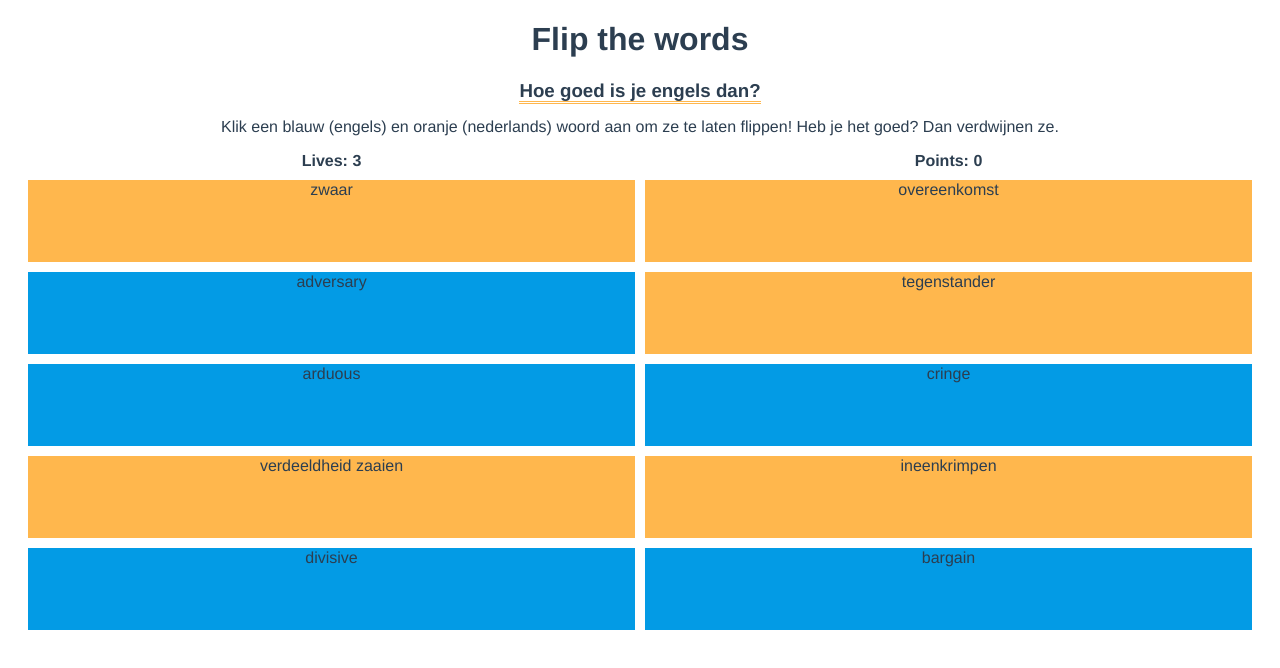
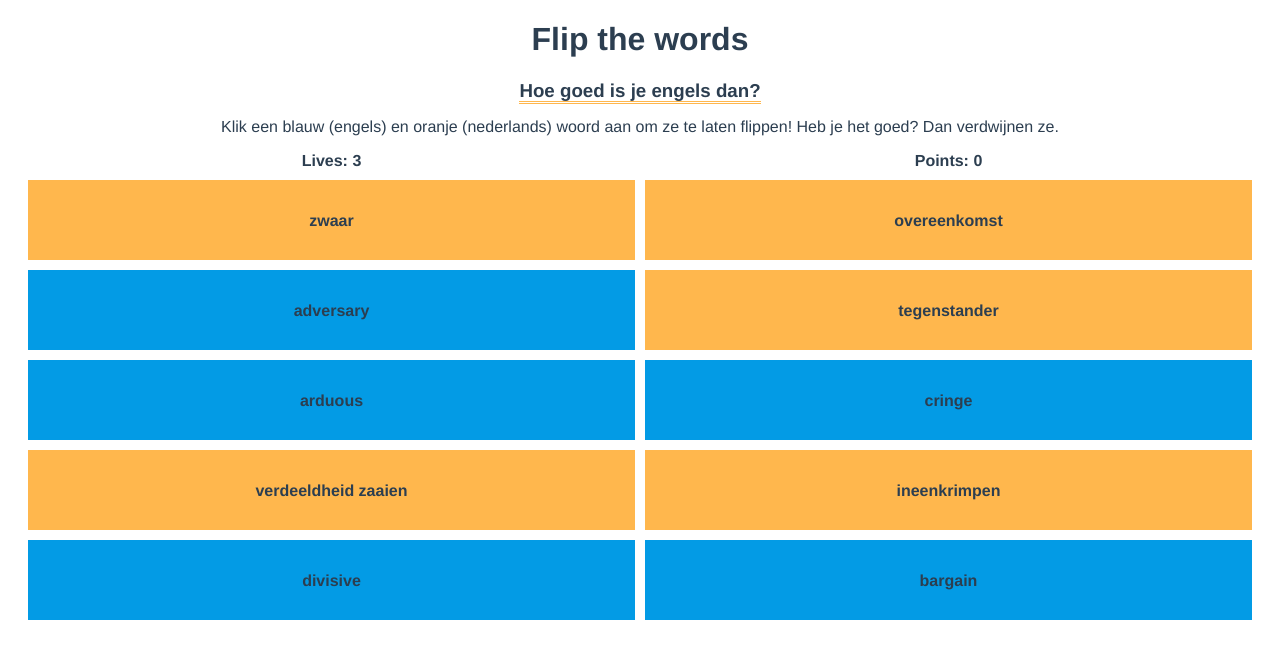
Before and after one commit to PLint-sites/flipwords, a Vue app: page / in a window 1280 px wide. Shown: the top 668 px of the page. Built offline with nearby package versions, Linux system fonts and the light colour scheme.

Commit message:
Setup correct flipping with TWEEN

```diff
--- a/package.json
+++ b/package.json
@@ -7,6 +7,7 @@
     "build": "vue-cli-service build"
   },
   "dependencies": {
+    "@tweenjs/tween.js": "^18.6.4",
     "core-js": "^3.6.5",
     "vue": "^2.6.11"
   },
--- /dev/null
+++ b/src/components/FlipBox.vue
@@ -0,0 +1,77 @@
+<template>
+    <div class="box" :class="word.type" @click="select" :style="doosStyle">{{ word.word }}</div>
+</template>
+
+<script>
+import TWEEN from '@tweenjs/tween.js';
+
+export default {
+    name: 'FlipBox',
+    props: ['word'],
+    data() {
+        return {
+            boxRotateY: 0,
+        }
+    },
+    computed: {
+        doosStyle() {
+            return {
+                transform: `rotateY(${this.boxRotateY}deg)`,
+                background: (this.word.selected) ? 'purple' : ''
+            }
+        },
+
+    },
+    methods: {
+        rot(start, end) {
+            function animate(time) {
+                requestAnimationFrame(animate);
+                TWEEN.update(time);
+            }
+            requestAnimationFrame(animate);
+
+            const rotateBox = { pos: start };
+            new TWEEN.Tween(rotateBox)
+                .to({ pos: end }, 250)
+                .onUpdate(() => { this.boxRotateY = rotateBox.pos; })
+                .start()
+        },
+        select() {
+            this.$emit('selected')
+        },
+    },
+    watch: {
+        'word.flipping': function(isFlipping) {
+            if (isFlipping) {
+                this.rot(0, 360)
+            }
+        },
+    },
+}
+</script>
+
+<style lang="less" scoped>
+@orange: #FFB74D;
+@orangedark: #EF6C00;
+@blue: #039BE5;
+@bluedark: #0277BD;
+@green: #43A047;
+@red: #E53935;
+
+.box {
+    height: 80px;
+    border: 1px solid @orange;
+    background: @orange;
+    font-weight: bold;
+    box-sizing: border-box;
+    padding-top: 20px;
+    line-height: 40px;
+
+    &.en {
+        border: 1px solid @blue;
+        background: @blue;
+    }
+}
+
+
+</style>
--- a/src/components/FlipWord.vue
+++ /dev/null
@@ -1,105 +0,0 @@
-<template>
-  <div class="box" :class="itemClass" @click="select">
-    {{ word.word }}
-    <span v-if="word.correct">&check;</span>
-    <span v-else-if="word.correct === false">&times;</span>
-  </div>
-</template>
-
-<script>
-export default {
-  name: 'FlipWord',
-  props: ['word'],
-  computed: {
-    itemClass() {
-      let correctClass = 'correct'
-      if (this.word.correct === null) {
-        correctClass = ''
-      } else if (this.word.correct === false) {
-        correctClass = 'incorrect'
-      }
-      return `${this.word.type} ${this.word.selected ? 'selected' : ''} ${this.word.flipping ? 'flipping' : ''} ${correctClass}`
-    }
-  },
-  methods: {
-    select() {
-      this.$emit('selected')
-    },
-  },
-}
-</script>
-
-<style scoped lang="less">
-@orange: #FFB74D;
-@orangedark: #EF6C00;
-@blue: #039BE5;
-@bluedark: #0277BD;
-@green: #43A047;
-@red: #E53935;
-
-.box {
-  height: 80px;
-  transition: transform 1s ease-in;
-
-  span {
-    position: absolute;
-    width: 14px;
-    top: 56px;
-    left: 50%;
-    margin-left: -7px;
-    border: 1px solid #fff;
-    border-radius: 50%;
-    font-size: 10px;
-  }
-
-  &:hover {
-    cursor: pointer;
-  }
-
-  &.flipping {
-    transform: rotateY(1440deg);
-  }
-
-  &.en {
-    border: 1px solid @blue;
-    background: @blue;
-
-    &.selected {
-      background: @bluedark;
-
-      &.correct {
-        background: @green;
-        border-color: @green;
-        color: white;
-      }
-
-      &.incorrect {
-        background: @red;
-        border-color: @red;
-        color: white;
-      }
-    }
-  }
-
-  &.nl {
-    border: 1px solid @orange;
-    background: @orange;
-
-    &.selected {
-      background: @orangedark;
-
-      &.correct {
-        background: @green;
-        border-color: @green;
-        color: white;
-      }
-
-      &.incorrect {
-        background: @red;
-        border-color: @red;
-        color: white;
-      }
-    }
-  }
-}
-</style>
--- a/src/components/Flipwords.vue
+++ b/src/components/Flipwords.vue
@@ -8,17 +8,22 @@
       <span>Points: {{ points }}</span>
     </div>
     <div v-if="flattenedWords.length" class="grid">
-      <FlipWord v-for="i in numberWordsRemaining" :key="`box_${i}`" :word="flattenedWords[i-1]" @selected="selectWord(i-1)"/>
+      <FlipBox v-for="i in numberWordsRemaining"
+        :key="`box_${i}`"
+        :word="flattenedWords[i-1]"
+        @selected="selectWord(i-1)"
+      />
     </div>
   </div>
 </template>
 
 <script>
 import words from '@/words/list'
-import FlipWord from './FlipWord'
+import FlipBox from './FlipBox'
+
 export default {
   name: 'Flipwords',
-  components: {FlipWord},
+  components: {FlipBox},
   props: {
     msg: String
   },
@@ -31,7 +36,7 @@ export default {
       flattenedWords: [],
       selectedBoxes: [],
       lives: 3,
-      points: 0
+      points: 0,
     }
   },
   computed: {
@@ -88,7 +93,7 @@ export default {
     shuffle(array) {
       return array.sort(() => Math.random() - 0.5);
     },
-    waitFor(delay = 1000) {
+    waitFor(delay = 500) {
       return new Promise((resolve, reject) => {
         setTimeout(resolve, delay)
       })
@@ -111,7 +116,7 @@ export default {
               this.points++
 
               // na een timeout van 1 seconde, verwijder woorden uit het grid
-              await this.waitFor(2000)
+              await this.waitFor(1000)
               this.flattenedWords = this.flattenedWords.filter(word => !word.correct)
 
               // clear selected boxes
@@ -122,7 +127,7 @@ export default {
               this.flattenedWords = this.flattenedWords.map(word => ({...word, correct: (word.flipping ? false : null)}))
               this.lives--
               // flip back
-              await this.waitFor(2000)
+              await this.waitFor(1000)
               this.flattenedWords = this.flattenedWords.map(word => ({...word, flipping: false, selected: false, correct: null}))
               this.selectedBoxes = []
             }
@@ -143,6 +148,19 @@ export default {
 
 <style scoped lang="less">
 @orange: #FFB74D;
+
+#doos {
+  background: @orange;
+  width: 150px;
+  height: 120px;
+  margin-left: auto;
+  margin-right: auto;
+  margin-bottom: 20px;
+  padding-top: 35px;
+  box-sizing: border-box;
+  font-weight: bold;
+}
+
 a {
   color: #42b983;
 }
```
Also changed, not shown: 1 other file (tests, documents, lock files or other folders).
